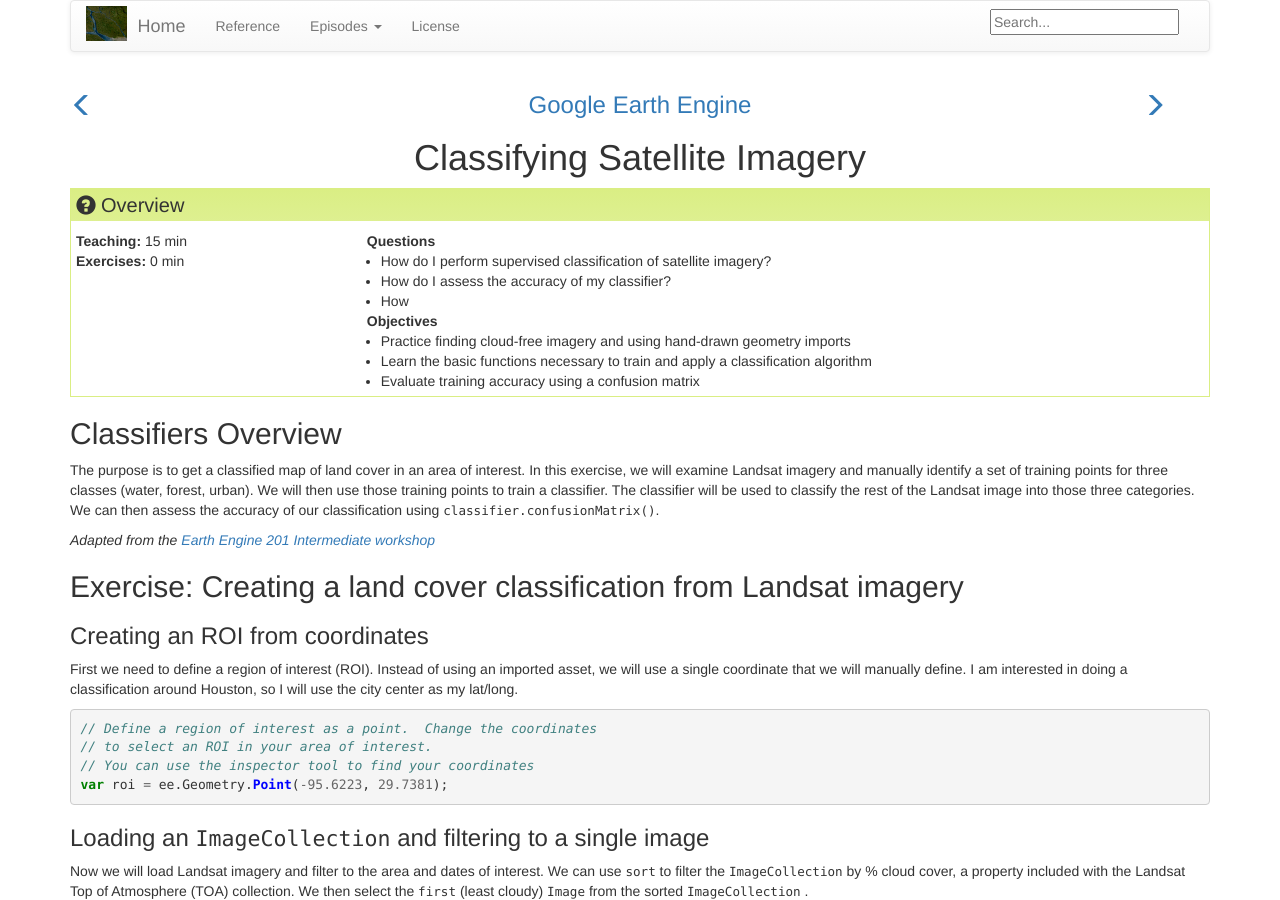
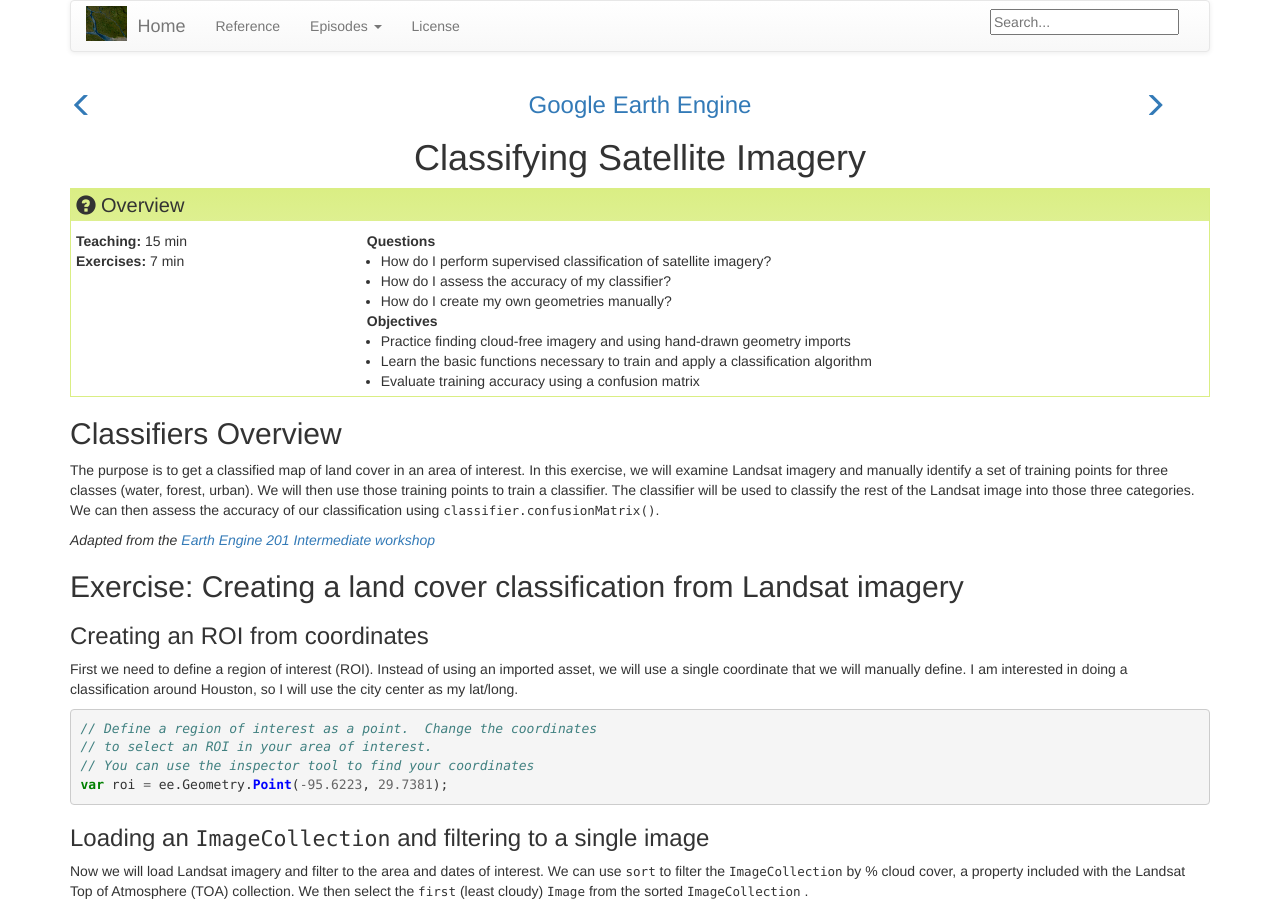
Before and after one commit to geohackweek/GoogleEarthEngine, a Jekyll site: the page built from _episodes/05-classify-imagery.md, in a window 1280 px wide and 900 px high. Built offline with Jekyll 4.4.1, drawn with Linux system fonts in a browser that asks for light colours.

Commit message:
05 Objectives

```diff
--- a/_episodes/05-classify-imagery.md
+++ b/_episodes/05-classify-imagery.md
@@ -1,11 +1,11 @@
 ---
 title: "Classifying Satellite Imagery"
 teaching: 15
-exercises: 0
+exercises: 7
 questions:
 - "How do I perform supervised classification of satellite imagery?"
 - "How do I assess the accuracy of my classifier?"
-- "How "
+- "How do I create my own geometries manually?"
 
 objectives:
 - "Practice finding cloud-free imagery and using hand-drawn geometry imports "
```
Also changed, not shown: _episodes/02-code-editor.md (+0 -1 lines).
